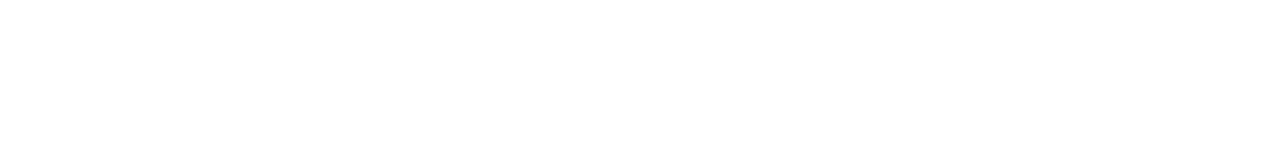
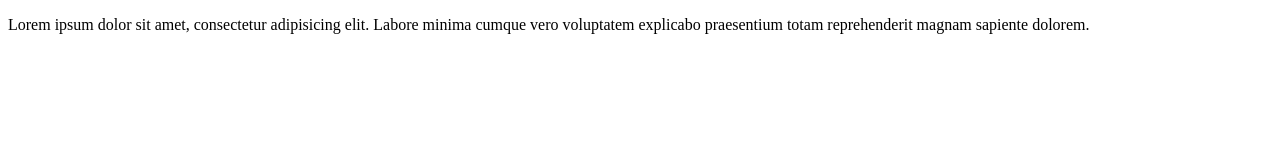
Before and after one commit to antoniomirandaalban/git.course, a plain HTML site: page index.html in a window 1280 px wide. Drawn offline with Linux system fonts and the light colour scheme.

```diff
--- a/index.html
+++ b/index.html
@@ -6,6 +6,6 @@
     <title>Primera pagina antonios</title>
 </head>
 <body>
-
+    <p>Lorem ipsum dolor sit amet, consectetur adipisicing elit. Labore minima cumque vero voluptatem explicabo praesentium totam reprehenderit magnam sapiente dolorem.</p>
 </body>
 </html>
```
Also changed, not shown: 1 other file.
